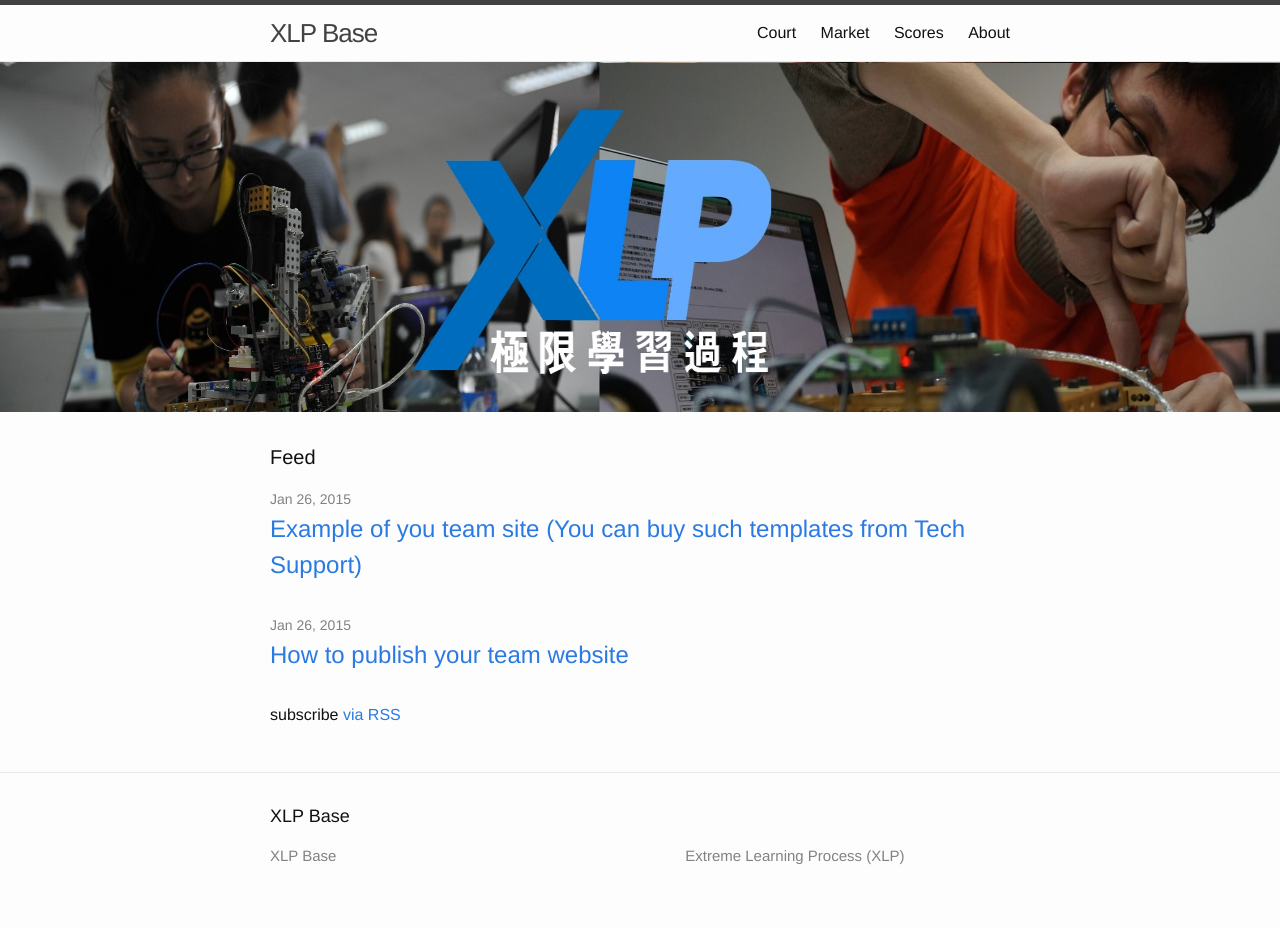
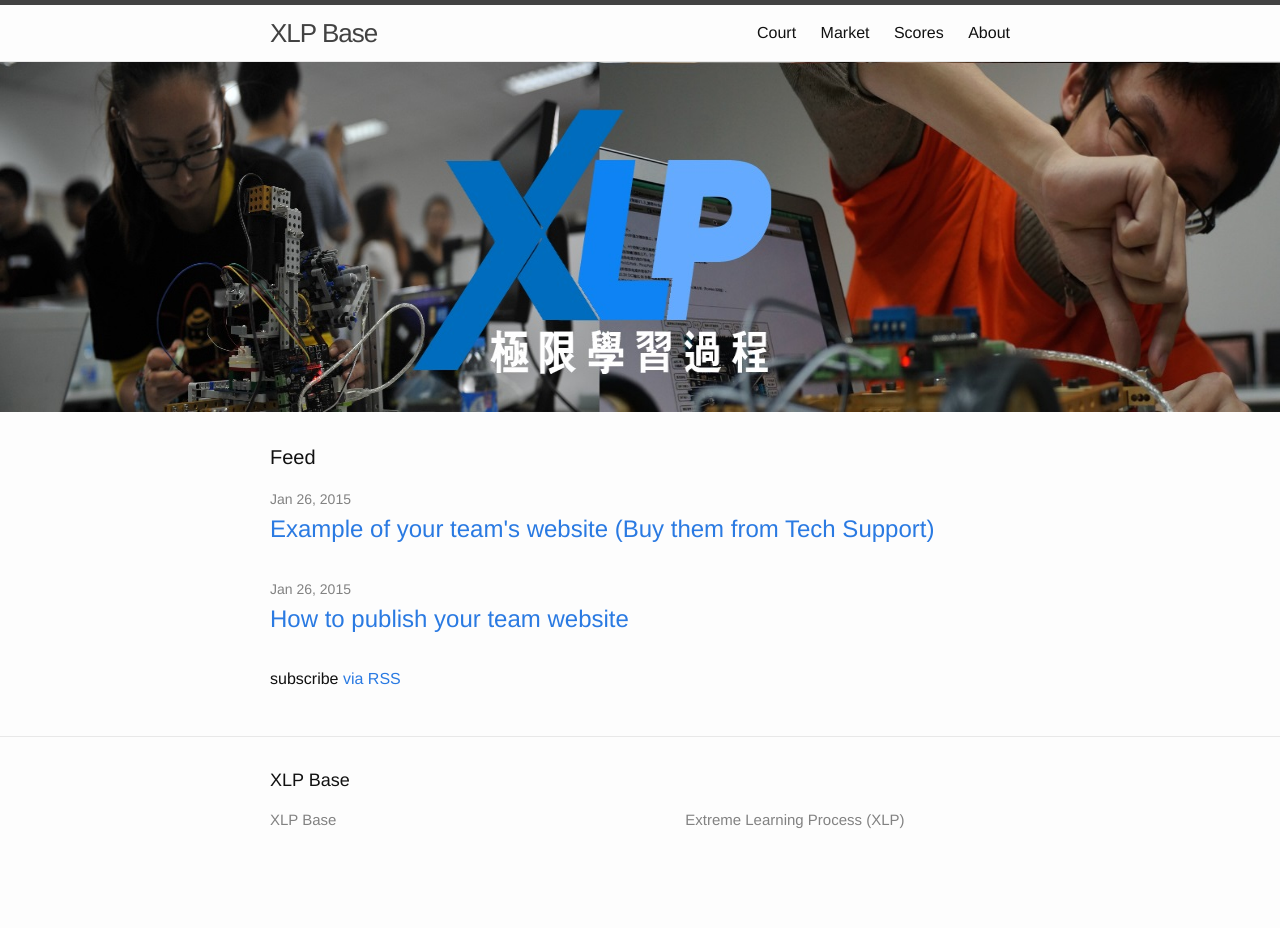
Before and after one commit to alimbeko2/alimbeko2.github.io, a Jekyll site: the page built from index.html, in a window 1280 px wide. Built offline with Jekyll 4.4.1, drawn with Linux system fonts in a browser that asks for light colours; after the commit the page ends 900 px from its top, so only the background shows below that.

Commit message:
Update 2015-01-26-template-1.md

```diff
--- a/_posts/2015-01-26-template-1.md
+++ b/_posts/2015-01-26-template-1.md
@@ -1,6 +1,6 @@
 ---
 layout: team
-title:  "Example of you team site (You can buy such templates from Tech Support)"
+title:  "Example of your team's website (Buy them from Tech Support)"
 date:   2015-01-26 15:51:37
 categories: jekyll update
 ---
```
